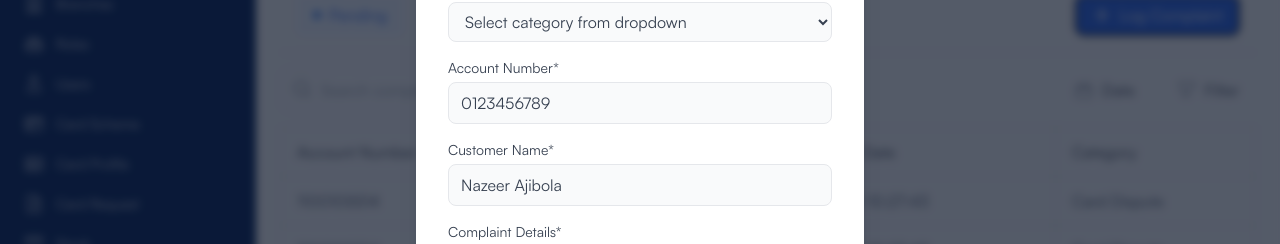
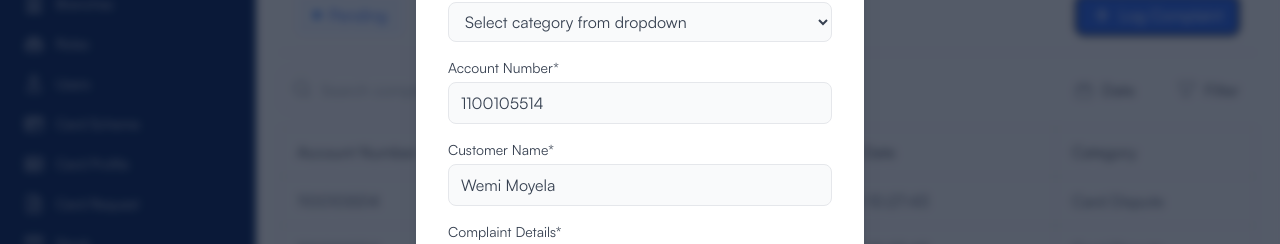
Before and after one commit to moyela/lapo_mfb_dashboard, a React (Vite) app: page /complaints/log in a window 1280 px wide. Both pictures are taken after a click on the button "Log Complaint". Shown: the part 186-430 px from the top of the page. Built offline with nearby package versions, Linux system fonts and the light colour scheme.

Commit message:
final deployment commit

```diff
--- a/src/components/complaints/FilterModal.tsx
+++ b/src/components/complaints/FilterModal.tsx
@@ -38,8 +38,8 @@ const FilterModal: React.FC<FilterModalProps> = ({ onClose }) => {
             <input
               type="text"
               className="w-full border rounded-lg px-3 py-2 text-gray-700 focus:outline-none focus:ring-2 focus:ring-blue-200 bg-gray-50 font-[Satoshi]"
-              placeholder="0123456789"
-              defaultValue="0123456789"
+              placeholder="1100105514"
+              defaultValue="1100105514"
             />
           </div>
           <div>
@@ -47,8 +47,8 @@ const FilterModal: React.FC<FilterModalProps> = ({ onClose }) => {
             <input
               type="text"
               className="w-full border rounded-lg px-3 py-2 text-gray-700 focus:outline-none focus:ring-2 focus:ring-blue-200 bg-gray-50 font-[Satoshi]"
-              placeholder="Nazeer Ajibola"
-              defaultValue="Nazeer Ajibola"
+              placeholder="Wemi Moyela"
+              defaultValue="Wemi Moyela"
             />
           </div>
           <button
--- a/src/components/complaints/LogComplaintModal.tsx
+++ b/src/components/complaints/LogComplaintModal.tsx
@@ -40,8 +40,8 @@ const LogComplaintModal: React.FC<LogComplaintModalProps> = ({ onClose }) => {
             <input
               type="text"
               className="w-full border rounded-lg px-3 py-2 text-gray-700 focus:outline-none focus:ring-2 focus:ring-blue-200 bg-gray-50 font-[Satoshi]"
-              placeholder="0123456789"
-              defaultValue="0123456789"
+              placeholder="1100105514"
+              defaultValue="1100105514"
             />
           </div>
           <div>
@@ -49,8 +49,8 @@ const LogComplaintModal: React.FC<LogComplaintModalProps> = ({ onClose }) => {
             <input
               type="text"
               className="w-full border rounded-lg px-3 py-2 text-gray-700 focus:outline-none focus:ring-2 focus:ring-blue-200 bg-gray-50 font-[Satoshi]"
-              placeholder="Nazeer Ajibola"
-              defaultValue="Nazeer Ajibola"
+              placeholder="Wemi Moyela"
+              defaultValue="Wemi Moyela"
             />
           </div>
           <div>
```
